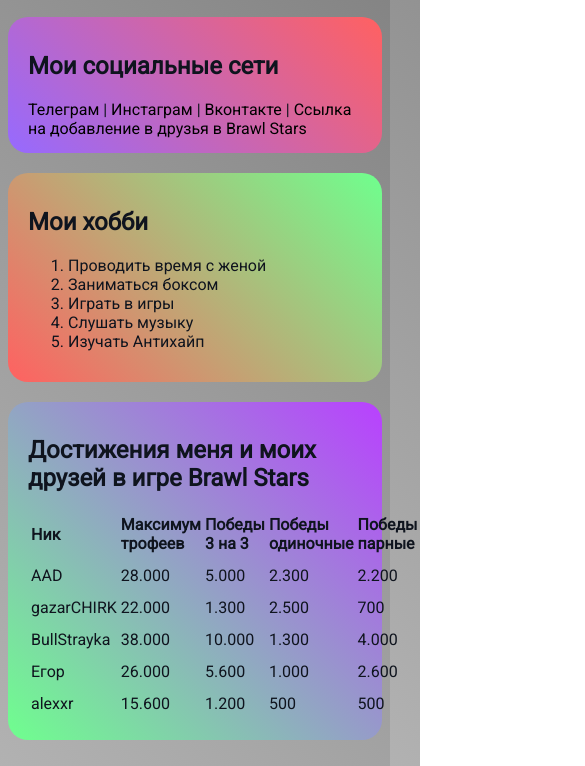
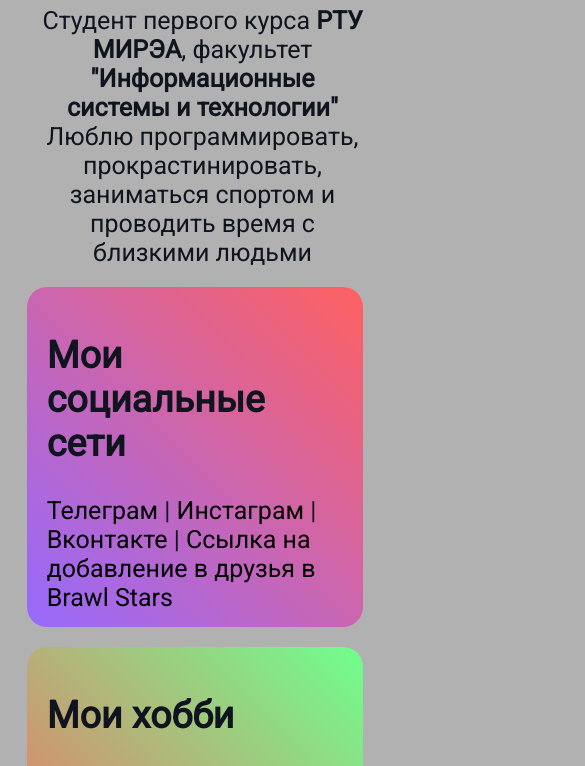
Before and after one commit to artAndDmi/css_cv, a plain HTML site: page index.html in a window 390 px wide. Shown: the part 391-1157 px from the top of the page, 585 px wide, since content can reach past the window. Drawn offline with Linux system fonts and the light colour scheme.

Commit message:
Add files via upload

```diff
--- a/styles.css
+++ b/styles.css
@@ -1,7 +1,6 @@
 @import url('https://fonts.googleapis.com/css2?family=Roboto&display=swap');
 body{
-    background-image: linear-gradient(45deg, rgb(216, 216, 216), rgb(117, 117, 117));
-
+    background-color: rgb(177, 177, 177);
     color: rgb(15, 20, 30);
     font: normal 16px 'Roboto', sans-serif;
 }
@@ -24,7 +23,7 @@
 }
 
 .container{
-    max-width: 750px;
+    max-width: 90%;
     margin: auto;
 }
 
@@ -45,11 +44,9 @@
 }
 .bg-red{
     background-image: linear-gradient(45deg, rgb(255, 97, 97), rgb(111, 255, 142));
-
 }
 .bg-yellow{
     background-image: linear-gradient(45deg, rgb(111, 255, 142), rgb(185, 64, 255));
-
 }
 
 .card{
@@ -73,12 +70,6 @@
     display: flex;
 }
 
-@media(max-width: 1000px){
-    .info{
-        text-align: center;
-        display: block;
-    }
-}
 
 .info .text-info{
     margin-left: 15px;
@@ -87,3 +78,13 @@
 .front{
     margin-top: 20px;
 }
+
+@media(max-width: 1000px){
+    .info{
+        text-align: center;
+        display: block;
+    }
+    .container{
+        font-size: 25px;
+    }
+}
```
